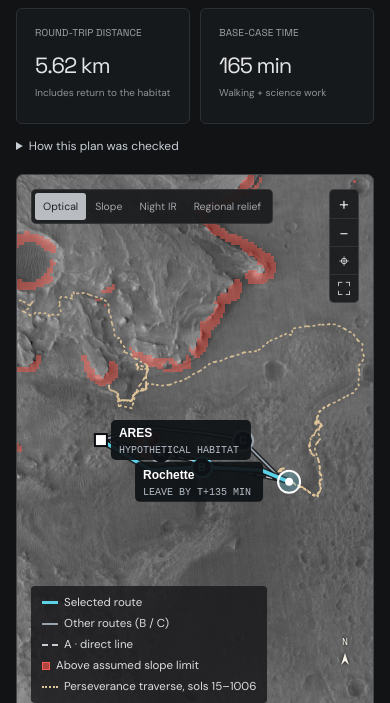
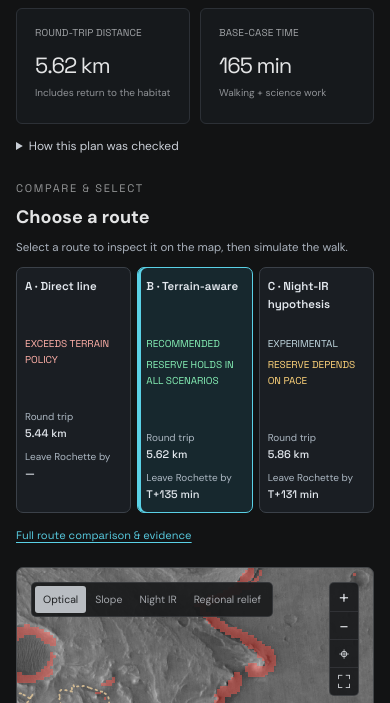
Before and after one commit to Thamyreslana/ares-marswalk, a plain HTML site: page index.html in a window 390 px wide. Shown: the part 397-1100 px from the top of the page. Drawn offline with Linux system fonts and the light colour scheme.

Commit message:
Compare routes beside the map before simulating the mission

```diff
--- a/app.js
+++ b/app.js
@@ -168,12 +168,14 @@ function drawSimMarker(){
 }
 
 function renderDecision(){
+  if(!state.terrain){$('route-choices').textContent=t(state.terrainError?'dataFailed':'dataLoading');}
   const summary=summarizeComparison(state.comparisons);
   $('decision-summary').textContent=t(summary.key,{route:summary.kind?routeName(summary.kind):'',routes:summary.kinds.map(routeName).join(t('andJoin'))});
   $('decision-summary').dataset.outcome=summary.key;
   $('selected-route').textContent=t('inspectingRoute',{route:routeName(state.strategy)});
 }
 function renderComparison(p){
+  renderRouteChoices();
   const body=$('comparison-body'),experimentalBody=$('experimental-body');body.replaceChildren();experimentalBody.replaceChildren();$('experimental-routes').hidden=!state.analyses?.loose;
   for(const kind of ROUTE_KINDS){
     const c=state.comparisons[kind],a=c.analysis;if(kind==='loose'&&!a)continue;const card=document.createElement('article');card.className='route-option '+kind+'-option'+(state.strategy===kind?' is-selected':'');card.dataset.route=kind;
@@ -322,6 +324,21 @@ for(const id of ['sources-top','sources-bottom','nav-data','quick-evidence'])$(i
 dialog.addEventListener('click',event=>{if(event.target===dialog){const r=dialog.getBoundingClientRect();if(event.clientX<r.left||event.clientX>r.right||event.clientY<r.top||event.clientY>r.bottom)dialog.close();}});
 for(const id of ['autonomy','work','slope-limit'])$(id).addEventListener('input',calculate);for(const id of ['speed','reserve'])$(id).addEventListener('change',calculate);
 function chooseRoute(strategy){state.strategy=strategy;if(strategy==='loose')$('experimental-routes').open=true;for(const kind of ['terrain','direct','loose']){$('route-'+kind).classList.toggle('selected',kind===strategy);$('route-'+kind).setAttribute('aria-pressed',kind===strategy);}calculate();}
+function renderRouteChoices(){
+  const choices=$('route-choices');choices.replaceChildren();
+  const summary=summarizeComparison(state.comparisons);
+  for(const kind of ROUTE_KINDS){
+    const c=state.comparisons[kind],a=c?.analysis,selected=state.strategy===kind;
+    const button=document.createElement('button');button.type='button';button.className='route-choice'+(selected?' is-selected':'');button.dataset.chooseRoute=kind;button.dataset.status=c?.status??'noRoute';button.setAttribute('aria-pressed',String(selected));button.disabled=!a||!!demo;
+    const title=document.createElement('strong');title.className='route-choice-title';title.textContent=routeName(kind);button.append(title);
+    if(kind==='loose'||(kind==='terrain'&&summary.key==='decisionOne'&&summary.kind==='terrain')){const tag=document.createElement('span');tag.className='route-choice-tag';tag.textContent=t(kind==='loose'?'experimental':'routeRecommended');button.append(tag);}
+    const status=document.createElement('span');status.className='route-choice-status';status.textContent=t(a?c.status:'noRoute');button.append(status);
+    const metrics=document.createElement('span');metrics.className='route-choice-metrics';
+    const leave=a?.passable&&c.walkback&&c.walkback.status!=='beyond'?'T+'+fmt(Math.floor(c.walkback.leaveBy))+' min':'—';
+    for(const [key,value]of [['roundTrip',a?fmt(a.roundTripMeters/1000,2)+' km':'—'],['leaveBy',leave]]){const row=document.createElement('span'),label=document.createElement('span'),metric=document.createElement('b');label.textContent=t(key);metric.textContent=value;metric.dataset.choiceMetric=key;row.append(label,metric);metrics.append(row);}button.append(metrics);
+    button.addEventListener('click',()=>{stopSim();sim.t=0;chooseRoute(kind);choices.querySelector(`[data-choose-route="${kind}"]`)?.focus({preventScroll:true});});choices.append(button);
+  }
+}
 for(const strategy of ['terrain','direct','loose'])$('route-'+strategy).addEventListener('click',()=>chooseRoute(strategy));
 const demoInputs=['autonomy','work','speed','reserve','slope-limit'];
 function setParameters(p){for(const [key,id]of Object.entries({autonomy:'autonomy',work:'work',speed:'speed',reserve:'reserve',maxSlope:'slope-limit'}))$(id).value=p[key];}
@@ -372,7 +389,9 @@ function syncSettings(){const home=settingsDialog.open||mobile.matches?settingsD
 function openSettings(){if(settingsDialog.open||demo)return;settingsDialog.append(sidebar);settingsDialog.showModal();syncSettings();$('autonomy').focus({preventScroll:true});}
 function closeSettings(){if(settingsDialog.open)settingsDialog.close();syncSettings();}
 $('open-settings').addEventListener('click',openSettings);$('close-settings').addEventListener('click',closeSettings);$('settings-done').addEventListener('click',()=>{calculate();closeSettings();$('mission-summary').scrollIntoView({block:'center',behavior:'smooth'});});settingsDialog.addEventListener('close',syncSettings);mobile.addEventListener('change',syncSettings);syncSettings();
-$('quick-settings').addEventListener('click',openSettings);$('quick-compare').addEventListener('click',()=>{const section=$('comparison-section');section.scrollIntoView({block:'start',behavior:'smooth'});section.focus({preventScroll:true});});
+$('quick-settings').addEventListener('click',openSettings);
+function openRouteComparison(){$('route-comparison-details').open=true;const section=$('comparison-section');section.scrollIntoView({block:'start',behavior:'smooth'});section.focus({preventScroll:true});}
+$('quick-compare').addEventListener('click',openRouteComparison);$('route-details-open').addEventListener('click',openRouteComparison);
 $('nav-map').addEventListener('click',()=>{canvas.scrollIntoView({block:'center',behavior:'smooth'});canvas.focus({preventScroll:true});});
 canvas.addEventListener('pointerdown',e=>{state.drag={x:e.clientX,y:e.clientY,start:{...state.center},moved:false};canvas.setPointerCapture(e.pointerId);});
 canvas.addEventListener('pointermove',e=>{const rect=canvas.getBoundingClientRect();if(state.drag){const dx=e.clientX-state.drag.x,dy=e.clientY-state.drag.y;if(Math.hypot(dx,dy)>5)state.drag.moved=true;state.center={x:state.drag.start.x-dx/state.scale,y:state.drag.start.y+dy/state.scale};constrain();draw();}else inspect(ground({x:e.clientX-rect.left,y:e.clientY-rect.top}));});
--- a/i18n.js
+++ b/i18n.js
@@ -1,4 +1,5 @@
 const en={
+  routePickerEyebrow:'COMPARE & SELECT',routePickerTitle:'Choose a route',routePickerIntro:'Select a route to inspect it on the map, then simulate the walk.',fullComparison:'Full route comparison & evidence',routeRecommended:'RECOMMENDED',
   experimentalTitle:"Explore route C · experimental",
   experimentalIntro:"B uses distance and slope. C adds a relative night-IR brightness penalty. Compare the hypothesis separately; no ground-strength or safety benefit has been validated.",
   advancedTitle:"Simulate the walk · crew view and radiation",
@@ -90,6 +91,7 @@ const en={
   validation:'Reproducible scenario',walkLabel:'Walking',workLabel:'Science',reserveLabel:'Reserve',reserveCheck:'Reserve check',terrainReady:'Real terrain driving decisions · 20 m USGS/NASA DEM · 40 m planning grid',checkResults:'Review the result',mapAccessible:'Jezero map with a hypothetical habitat, the NASA Rochette workspace, and routes derived from numerical terrain. Use arrow keys to pan and the zoom controls to inspect.',
 };
 const pt={
+  routePickerEyebrow:'COMPARE E SELECIONE',routePickerTitle:'Escolha uma rota',routePickerIntro:'Selecione uma rota para inspecioná-la no mapa e depois simule a caminhada.',fullComparison:'Comparação completa e evidências',routeRecommended:'RECOMENDADA',
   experimentalTitle:"Explorar rota C · experimental",
   experimentalIntro:"A B usa distância e declividade. A C adiciona uma penalidade de brilho relativo no IV noturno. Compare essa hipótese separadamente; nenhum benefício de resistência do solo ou segurança foi validado.",
   advancedTitle:"Simular a caminhada · visão da tripulação e radiação",
--- a/index.html
+++ b/index.html
@@ -5,7 +5,7 @@
   <meta name="theme-color" content="#121514"><meta name="description" content="ARES plans a science walk to Rochette in Jezero using NASA imagery, a USGS numerical terrain model, and explicit return-time scenarios.">
   <title>ARES — Evidence-based Marswalk Planning</title>
   <link rel="icon" href="assets/mark.svg" type="image/svg+xml">
-  <link rel="stylesheet" href="style.css?v=ares-08"><link rel="stylesheet" href="mission.css?v=ares-08">
+  <link rel="stylesheet" href="style.css?v=ares-09"><link rel="stylesheet" href="mission.css?v=ares-09"><link rel="stylesheet" href="routes.css?v=ares-09">
 </head>
 <body>
 <header class="topbar">
@@ -48,6 +48,15 @@
       </details>
     </section>
     <section class="demo-panel" id="demo-panel" tabindex="-1" aria-live="polite" hidden><div class="demo-kicker"><span data-t="demoLabel">A DECISION IN THREE STEPS</span><span id="demo-progress"></span></div><h4 id="demo-title"></h4><p id="demo-text"></p><div class="demo-buttons"><button id="demo-previous" data-t="demoPrevious">Previous</button><button id="demo-next" data-t="demoNext">Next step</button><button id="demo-exit" data-t="demoReset">Exit & restore my plan</button></div></section>
+    <div class="route-workspace">
+      <section class="route-picker" id="route-picker" aria-labelledby="route-picker-title" tabindex="-1">
+        <span class="eyebrow" data-t="routePickerEyebrow">COMPARE & SELECT</span>
+        <h3 id="route-picker-title" data-t="routePickerTitle">Choose a route</h3>
+        <p class="route-picker-intro" data-t="routePickerIntro">Select a route to inspect it on the map, then simulate the walk.</p>
+        <div class="route-choices" id="route-choices" role="group" data-aria="routePickerTitle" aria-label="Choose a route"><p data-t="statusLoading">LOADING TERRAIN</p></div>
+        <button class="route-details-link" id="route-details-open" type="button" aria-controls="route-comparison-details" data-t="fullComparison">Full route comparison & evidence</button>
+      </section>
+      <div class="route-map-column">
     <section class="map-card" aria-label="Jezero mission map">
       <canvas id="map" tabindex="0" role="img" data-aria="mapAccessible" aria-label="Jezero map with a hypothetical habitat, the NASA Rochette workspace, and routes derived from numerical terrain. Use arrow keys to pan and the zoom controls to inspect."></canvas>
       <div class="layer-picker" role="group" aria-label="Map layer"><button data-layer="optical" class="selected" aria-pressed="true" data-t="optical">Optical</button><button data-layer="slope" aria-pressed="false" data-t="slope">Slope</button><button data-layer="night" aria-pressed="false" data-t="night">Night IR</button><button data-layer="topography" aria-pressed="false" data-t="topography">Regional relief</button></div>
@@ -65,6 +74,28 @@
     <p class="model-resolution-note" data-t="resolutionNote">The route follows the numerical DEM. Slopes use a 40 m grid and 80 m central differences. The CTX image is registered to the USGS Mars 2020 orthomosaic (shifted 55 m W, 105 m N; residual ≤10 m at six landmarks); the DEM agrees with that reference within one 40 m cell.</p>
     <div class="terrain-inspector"><span aria-hidden="true">⌖</span><span id="terrain-sample" data-t="inspectSample">Hover or tap the map to inspect the terrain cell.</span></div>
 
+      </div>
+    </div>
+    <details class="route-comparison-details" id="route-comparison-details">
+      <summary data-t="fullComparison">Full route comparison & evidence</summary>
+    <section class="comparison-card" id="comparison-section" tabindex="-1">
+      <div class="card-heading"><div><span class="eyebrow" data-t="choice">WHY THIS ROUTE</span><h3 data-t="comparison">What changes when terrain matters?</h3></div><button class="button demo-start" id="demo-start" disabled data-t="walkthrough">Guided demo</button></div>
+      <p class="section-description" data-t="comparisonBasis">Same assumptions for both routes. Time and reserve use the conservative scenario.</p><p class="comparison-reserve" id="comparison-reserve"></p>
+      <p class="decision-summary" id="decision-summary" role="status"></p>
+      <div class="comparison-grid" id="comparison-body" aria-label="Route comparison"></div>
+      <details class="secondary-panel" id="experimental-routes" hidden><summary data-t="experimentalTitle">Explore route C · experimental</summary><p class="section-description" data-t="experimentalIntro">B uses distance and slope. C adds a relative night-IR brightness penalty. Compare the hypothesis separately; no ground-strength or safety benefit has been validated.</p><p class="decision-text" id="experimental-explanation"></p><div id="experimental-body"></div></details>
+      <p class="decision-text" id="route-explanation"></p><p class="comparison-note" data-t="noUniversalWinner">Lower mapped slope and more time reserve are different priorities. The cost index does not establish which route is safer.</p>
+      <details class="method-details"><summary data-t="methodDetails">Method details</summary><p class="parameter-note" id="comparison-method"></p><p class="parameter-note" data-t="terrainCostNote">Relative cost = distance × [1 + 4 × (slope / limit)²]. A prototype weighting, not metabolic energy.</p></details>
+      <details class="decision-evidence"><summary data-t="evidenceMeaning">What comes from data, and what is assumed?</summary><dl>
+        <div><dt data-t="measuredLabel">Source data</dt><dd data-t="measuredMeaning">NASA rover waypoint, orbital imagery and USGS elevation data. Mapped slope is derived from elevation.</dd></div>
+        <div><dt data-t="assumedLabel">Planning assumptions</dt><dd data-t="assumedMeaning">A hypothetical habitat location; editable time, walking pace, science duration, reserve and slope limit. Route and time are model outputs.</dd></div>
+        <div><dt data-t="unverifiedLabel">Still unverified</dt><dd data-t="unverifiedMeaning">Comprehension by real users, and absolute geodetic accuracy: image/terrain registration was measured against a USGS reference, not surveyed. These validations are still pending.</dd></div>
+      </dl></details>
+      <p class="parameter-note" data-t="pendingValidation">Next validation: a comprehension test with someone outside the project. The image/terrain registration check is recorded in the protocol.</p>
+      <a class="alignment-protocol" href="alignment-check.md" target="_blank" rel="noopener noreferrer" data-t="alignmentProtocol">Image/terrain check protocol ↗</a>
+      <div class="comparison-links"><a href="assets/validation-report.json" target="_blank" rel="noopener noreferrer" data-t="validation">Reproducible scenario</a><a id="comprehension-test-link" href="comprehension-test.html" data-t="testLink">Run a 5-minute comprehension test ↗</a></div>
+    </section>
+    </details>
     <details class="secondary-panel" id="advanced-simulations" open><summary data-t="advancedTitle">Simulate the walk · crew view and radiation</summary><p class="section-description" data-t="advancedIntro">Optional demonstrations derived from the plan. The main decision remains the terrain detour and leave-by time. Emergency and radiation displays are simulated, with no live alert service.</p><button class="button eva-open" id="eva-open" type="button" aria-haspopup="dialog" aria-controls="eva-dialog"><span aria-hidden="true">◉</span><span data-t="evaOpen">Crew EVA view</span></button>
     <section class="sim-card" id="sim-card" aria-labelledby="sim-title">
       <div class="sim-head"><div><span class="eyebrow" data-t="simEyebrow">EVA PLAYBACK</span><h3 id="sim-title" data-t="simTitle">Walk the plan, minute by minute</h3></div><span class="sim-status" id="sim-status" role="status"></span></div>
@@ -91,23 +122,6 @@
       <button id="quick-compare"><span aria-hidden="true">02</span><span data-t="stepCompare">Compare routes</span></button>
       <button id="quick-evidence" aria-haspopup="dialog" aria-controls="sources-dialog"><span aria-hidden="true">03</span><span data-t="stepEvidence">Review evidence</span></button>
     </nav>
-    <section class="comparison-card" id="comparison-section" tabindex="-1">
-      <div class="card-heading"><div><span class="eyebrow" data-t="choice">WHY THIS ROUTE</span><h3 data-t="comparison">What changes when terrain matters?</h3></div><button class="button demo-start" id="demo-start" disabled data-t="walkthrough">Guided demo</button></div>
-      <p class="section-description" data-t="comparisonBasis">Same assumptions for both routes. Time and reserve use the conservative scenario.</p><p class="comparison-reserve" id="comparison-reserve"></p>
-      <p class="decision-summary" id="decision-summary" role="status"></p>
-      <div class="comparison-grid" id="comparison-body" aria-label="Route comparison"></div>
-      <details class="secondary-panel" id="experimental-routes" hidden><summary data-t="experimentalTitle">Explore route C · experimental</summary><p class="section-description" data-t="experimentalIntro">B uses distance and slope. C adds a relative night-IR brightness penalty. Compare the hypothesis separately; no ground-strength or safety benefit has been validated.</p><p class="decision-text" id="experimental-explanation"></p><div id="experimental-body"></div></details>
-      <p class="decision-text" id="route-explanation"></p><p class="comparison-note" data-t="noUniversalWinner">Lower mapped slope and more time reserve are different priorities. The cost index does not establish which route is safer.</p>
-      <details class="method-details"><summary data-t="methodDetails">Method details</summary><p class="parameter-note" id="comparison-method"></p><p class="parameter-note" data-t="terrainCostNote">Relative cost = distance × [1 + 4 × (slope / limit)²]. A prototype weighting, not metabolic energy.</p></details>
-      <details class="decision-evidence"><summary data-t="evidenceMeaning">What comes from data, and what is assumed?</summary><dl>
-        <div><dt data-t="measuredLabel">Source data</dt><dd data-t="measuredMeaning">NASA rover waypoint, orbital imagery and USGS elevation data. Mapped slope is derived from elevation.</dd></div>
-        <div><dt data-t="assumedLabel">Planning assumptions</dt><dd data-t="assumedMeaning">A hypothetical habitat location; editable time, walking pace, science duration, reserve and slope limit. Route and time are model outputs.</dd></div>
-        <div><dt data-t="unverifiedLabel">Still unverified</dt><dd data-t="unverifiedMeaning">Comprehension by real users, and absolute geodetic accuracy: image/terrain registration was measured against a USGS reference, not surveyed. These validations are still pending.</dd></div>
-      </dl></details>
-      <p class="parameter-note" data-t="pendingValidation">Next validation: a comprehension test with someone outside the project. The image/terrain registration check is recorded in the protocol.</p>
-      <a class="alignment-protocol" href="alignment-check.md" target="_blank" rel="noopener noreferrer" data-t="alignmentProtocol">Image/terrain check protocol ↗</a>
-      <div class="comparison-links"><a href="assets/validation-report.json" target="_blank" rel="noopener noreferrer" data-t="validation">Reproducible scenario</a><a id="comprehension-test-link" href="comprehension-test.html" data-t="testLink">Run a 5-minute comprehension test ↗</a></div>
-    </section>
     <section class="profile-card"><div class="card-heading"><h3 data-t="profile">Elevation along the outbound route</h3><span id="ascent-metric"></span></div><div id="elevation-profile" class="elevation-profile"></div><p class="parameter-note" data-t="profileNote">Elevations sampled from the USGS model. The return retraces this path.</p></section>
 
     <aside class="scope-note"><strong data-t="scope">LIMITS</strong><p data-t="limits">Status labels check the assumed slope limit and time reserve in the displayed scenarios; they are not a safety clearance. ARES does not model oxygen, suit performance, fatigue, current weather or obstacles smaller than the orbital data. The habitat location, pace, reserve and slope limit are planning assumptions.</p></aside>
@@ -145,5 +159,5 @@
   </div>
 </dialog>
 <div class="toast" id="toast" role="status" hidden></div>
-<script type="module" src="app.js?v=ares-08"></script>
+<script type="module" src="app.js?v=ares-09"></script>
 </body></html>
--- a/mission.css
+++ b/mission.css
@@ -81,7 +81,7 @@ main{grid-column:3;grid-row:1;align-self:start;margin-top:0;padding-top:25px}.pa
 /* ARES-04 layout: decision first, settings in a dialog, cleaner map, crew EVA view */
 #sidebar-home{display:none!important}
 .shell{grid-template-columns:52px minmax(0,1fr)!important}
-main{max-width:1180px;margin:0 auto;width:100%}
+main{grid-column:2;max-width:1460px;margin:0 auto;width:100%;min-width:0}
 .heading-actions{display:flex;gap:10px;flex-wrap:wrap;justify-content:flex-end}
 .button.eva-open{background:var(--plan)!important;color:#06181c!important;border-color:var(--plan)!important;font-weight:600}
 .button.eva-open:hover{filter:brightness(1.08)}
--- /dev/null
+++ b/routes.css
@@ -0,0 +1,68 @@
+/* Compare beside the map; simulate the selected plan afterwards. */
+.route-workspace {
+  display: grid;
+  grid-template-columns: 270px minmax(0, 1fr);
+  gap: 22px;
+  align-items: start;
+}
+.route-map-column { min-width: 0; }
+.route-picker { min-width: 0; padding: 4px 0; }
+.route-picker h3 { margin: 7px 0 9px; font-size: 21px; }
+.route-picker-intro { color: #aab2bd; font-size: 12px; line-height: 1.7; margin: 0 0 15px; }
+.route-choices { display: grid; gap: 10px; }
+.route-choice {
+  display: flex;
+  flex-direction: column;
+  align-items: stretch;
+  gap: 8px;
+  width: 100%;
+  padding: 14px;
+  text-align: left;
+  border: 1px solid #3b4149;
+  border-radius: 7px;
+  background: #1a1e23;
+  color: #e4e9ef;
+  cursor: pointer;
+  font: inherit;
+}
+.route-choice:hover:not(:disabled) { background: #222a31; border-color: #8aadb7; }
+.route-choice.is-selected { border-color: var(--plan); background: #17282e; box-shadow: inset 3px 0 var(--plan); }
+.route-choice:focus-visible, .route-details-link:focus-visible,
+.route-comparison-details > summary:focus-visible { outline: 2px solid var(--plan); outline-offset: 4px; }
+.route-choice:disabled { opacity: .55; cursor: default; }
+.route-choice-title { font: 600 14px/1.5 var(--mono); }
+.route-choice-tag { align-self: flex-start; color: #c1d7df; font: 10px/1.5 var(--mono); letter-spacing: .5px; }
+.route-choice[data-status="robust"] .route-choice-tag { color: var(--ok-ink); }
+.route-choice-status { font: 10.5px/1.6 var(--mono); color: var(--danger-ink); }
+.route-choice[data-status="robust"] .route-choice-status { color: var(--ok-ink); }
+.route-choice[data-status="conditional"] .route-choice-status { color: var(--warn-ink); }
+.route-choice-metrics { display: grid; gap: 7px; padding-top: 3px; }
+.route-choice-metrics > span { display: flex; justify-content: space-between; gap: 8px; font-size: 11px; line-height: 1.5; }
+.route-choice-metrics > span > span { color: #acb7c2; }
+.route-choice-metrics b { white-space: nowrap; font: 500 11.5px/1.5 var(--mono); }
+.route-details-link { border: 0; background: none; color: var(--plan); padding: 13px 0 0; font: 12px/1.7 var(--mono); text-align: left; text-decoration: underline; text-underline-offset: 3px; cursor: pointer; }
+.route-comparison-details { margin: 20px 0; border-top: 1px solid #383e46; padding-top: 16px; }
+.route-comparison-details > summary { font: 13px/1.7 var(--mono); color: #c4dce2; cursor: pointer; }
+.route-comparison-details .comparison-card { margin-top: 14px !important; }
+@media (max-width: 1100px) {
+  .route-workspace { grid-template-columns: 235px minmax(0, 1fr); gap: 16px; }
+}
+@media (max-width: 900px) {
+  .route-workspace { grid-template-columns: minmax(0, 1fr); gap: 18px; }
+  .route-choices { grid-template-columns: repeat(3, minmax(0, 1fr)); }
+  .route-picker-intro { margin-bottom: 10px; }
+  .route-choice-title { min-height: 42px; }
+  .route-choice-status { min-height: 51px; }
+}
+@media (max-width: 650px) {
+  .route-picker h3 { font-size: 18px; }
+  .route-picker-intro { font-size: 11.5px; }
+  .route-choices { gap: 6px; }
+  .route-choice { padding: 10px 8px; gap: 6px; }
+  .route-choice-title { font-size: 11.5px; min-height: 52px; }
+  .route-choice-tag { font-size: 10px; letter-spacing: 0; overflow-wrap: anywhere; }
+  .route-choice-status { font-size: 10px; min-height: 64px; }
+  .route-choice-metrics > span { flex-direction: column; gap: 1px; font-size: 10px; }
+  .route-choice-metrics b { font-size: 11px; }
+  .route-details-link { font-size: 11px; }
+}
```
